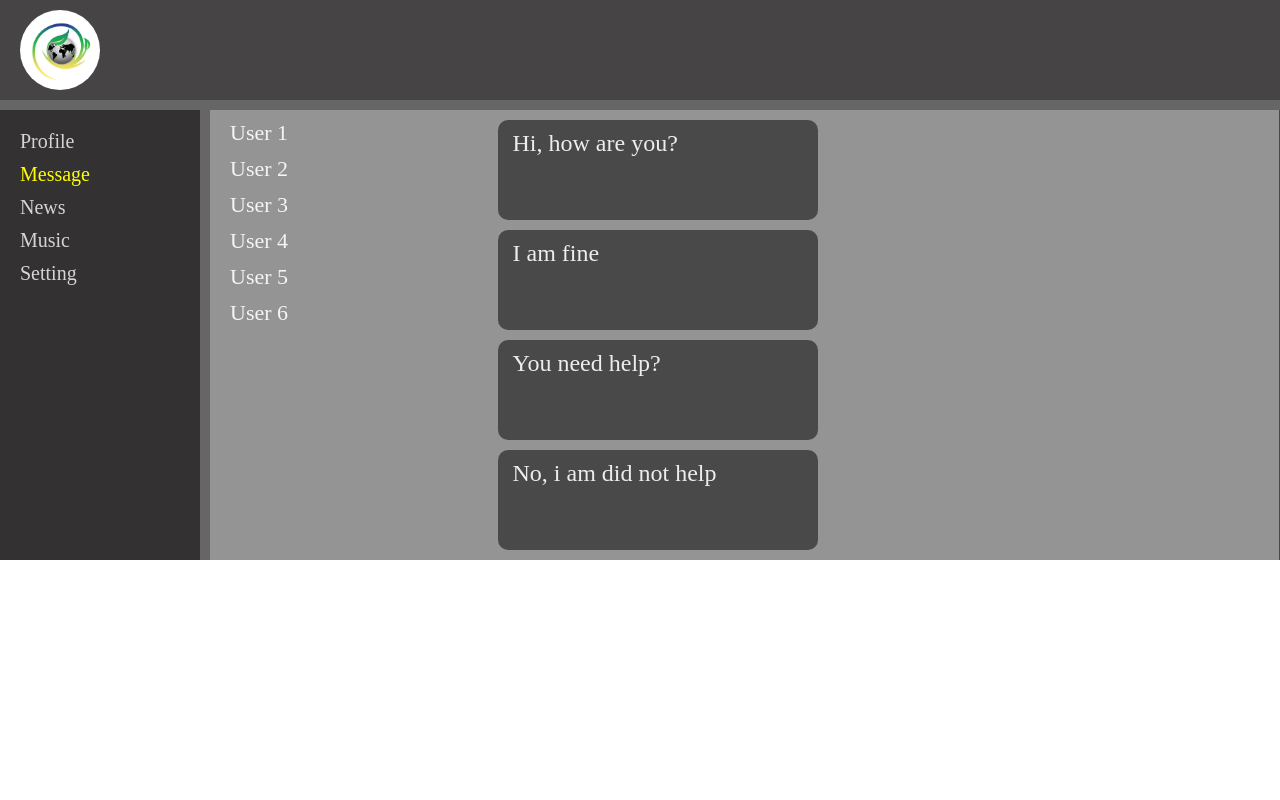
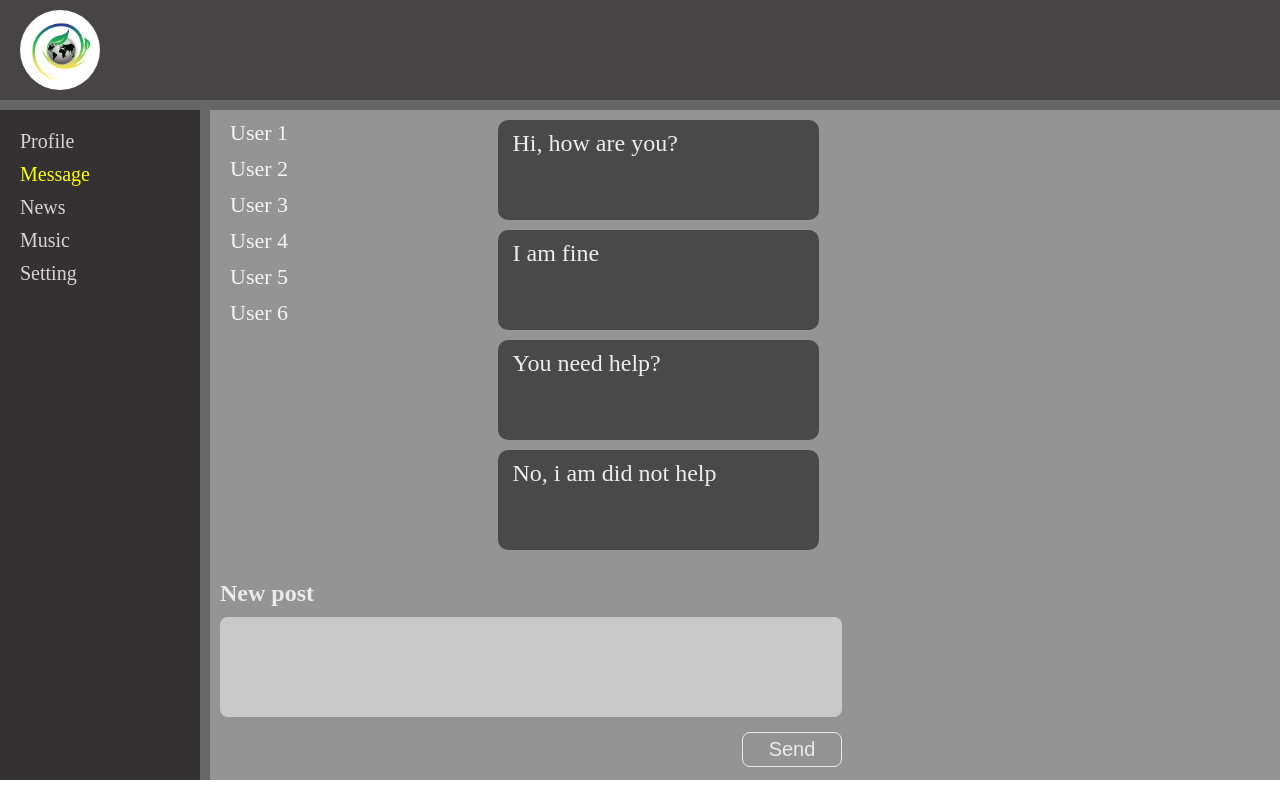
Before and after one commit to sharkyBy/example-social-network, a React (Create React App) app: page /message in a window 1280 px wide. Built offline with nearby package versions, Linux system fonts and the light colour scheme.

Commit message:
23_05_2020 modified NewPost components

```diff
--- a/src/components/dialogs/Dialogs.js
+++ b/src/components/dialogs/Dialogs.js
@@ -2,10 +2,19 @@ import React from 'react';
 import style from './Dialogs.module.scss';
 import DialogsItem from "./dialogsItem/DialogsItem";
 import Message from './message/Message';
+import NewPost from '../main/newPost/NewPost';
 
 export default function Dialogs(props) {
+  let modifiedStyle = {
+    gridColumn: '1 / 3',
+    color:'rgba(255, 255, 255, .8',
+    border:'1px solid rgba(255, 255, 255, .8)',
 
-  const usersList = props.users.map((item, index)=><DialogsItem name={item.name} id={index+1} key={`userN_${index}`}/>);
+  }
+
+  const usersList = props.users.map((item, index)=>{
+  return <DialogsItem name={item.name} id={index+1} key={`userN_${index}`}/>
+});
 
   return (
     <div className={style.dialogs_container}>
@@ -14,6 +23,7 @@ export default function Dialogs(props) {
       </div>
 
       <Message messages={props.messages}/>
+      <NewPost style={modifiedStyle} modClassName={style.modified}/>
     </div>
   )
 }
--- a/src/components/dialogs/Dialogs.module.scss
+++ b/src/components/dialogs/Dialogs.module.scss
@@ -1,10 +1,12 @@
 .dialogs_container {
  display: grid;
  grid-template-columns: 1fr 3fr;
+ grid-auto-rows: auto;
   width: 100%;
   height: auto;
   background-color:rgba(255,255,255,.3);
   font-size: 24px;
+  // border: 1px solid white;
 }
 
 .users_container {
@@ -12,4 +14,9 @@
   height: auto;
   font-size: 22px;
   color: rgba(255,255,255,.8);
+  // border: 1px  solid red;
 }
+//Модификация уомпоненты NуwPost
+.modified {
+  grid-column: 1 / 3;
+}
--- a/src/components/dialogs/message/Message.module.scss
+++ b/src/components/dialogs/message/Message.module.scss
@@ -3,7 +3,7 @@
 
   grid-column: 2/ 3;
   height: auto;
-  border-right: 1px solid rgba(0,0,0,.5);
+  // border: 1px solid rgba(0,0,0,.5);
 
   .message {
     margin: 10px 10px 10px 20px;
--- a/src/components/main/newPost/NewPost.js
+++ b/src/components/main/newPost/NewPost.js
@@ -14,11 +14,11 @@ function NewPost(props) {
   }
 
   return (
-    <div className={style.post_container}>
+    <div className={`${style.post_container} ${props.modClassName}`} >
       <h2>New post</h2>
       <div className={style.message}>
         <textarea type="text" ref={newPostElement}/>
-        <button type="submit" onClick={addPost}>Send</button>
+        <button type="submit" onClick={addPost} style={props.style}>Send</button>
       </div>
     </div>
   );
```
Also changed, not shown: src/components/main/newPost/NewPost.module.scss (line endings or trailing spaces).
